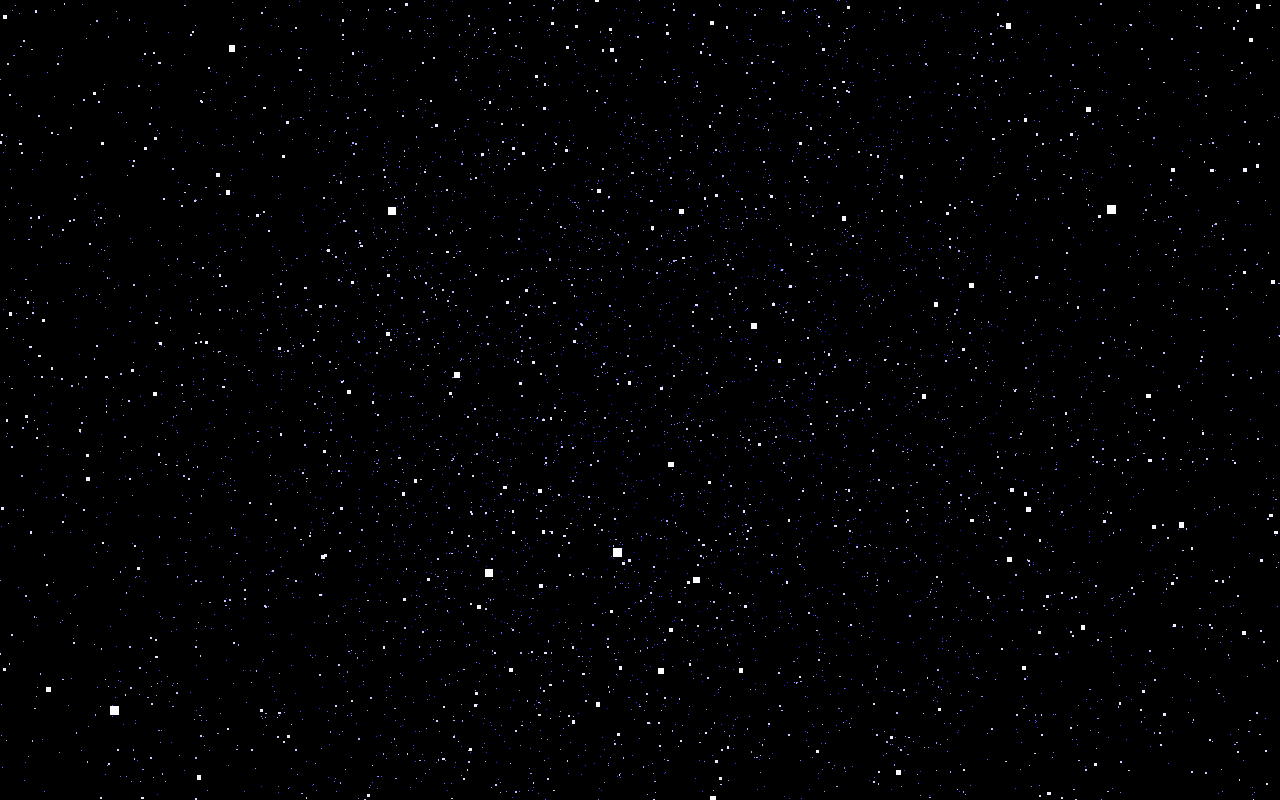
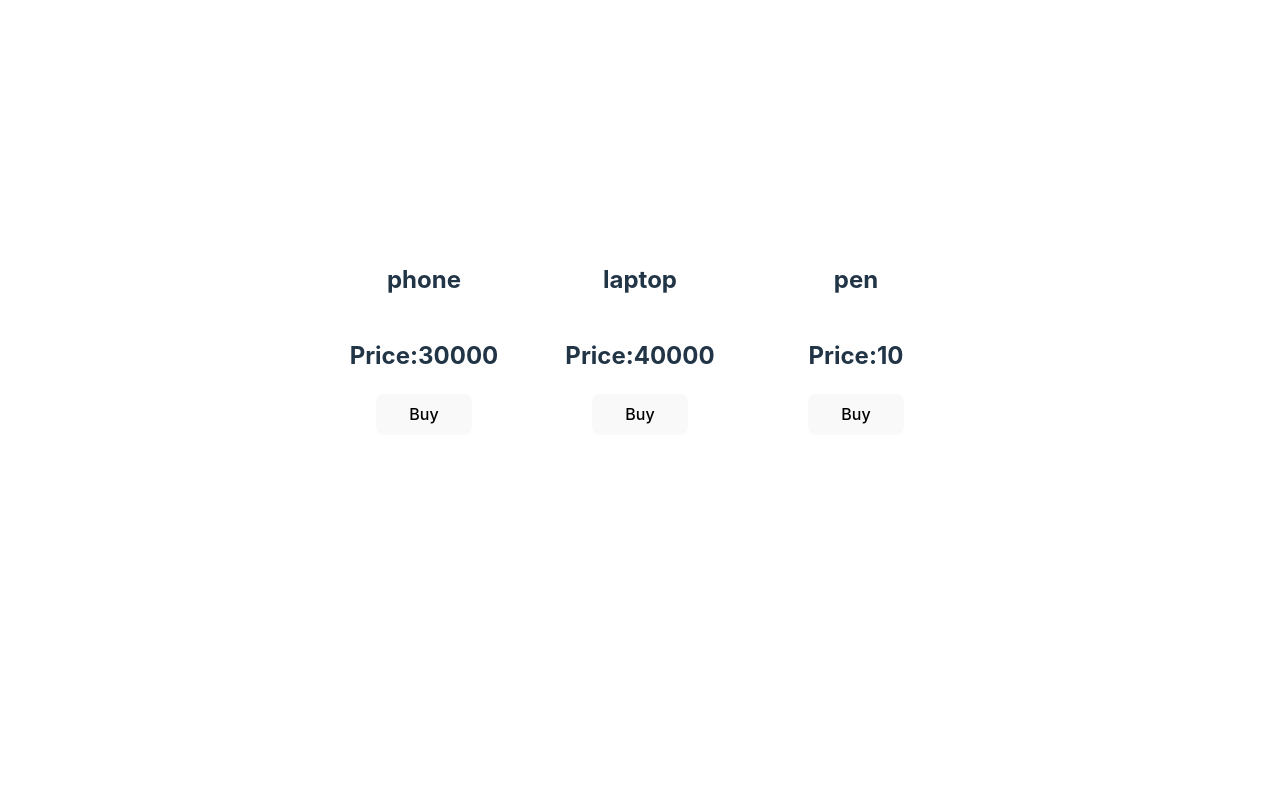
Before and after one commit to Shubh1127/REACT, a React (Vite) app in the folder react-app/: page / in a window 1280 px wide. Built offline with nearby package versions, Linux system fonts and the light colour scheme.

Commit message:
changes done

```diff
--- a/react-app/src/App.jsx
+++ b/react-app/src/App.jsx
@@ -1,14 +1,14 @@
-// import "./App.css"
+import "./App.css"
 import Title from "./title.jsx"
 import Space from './space.jsx'
+import product from "./product.jsx"
+import ProductTab from "./productTab.jsx"
 
 function App() {
   return (
     <div>
-      <Space/>
+      <ProductTab/>
     </div>
-
-
   )
 }
 
--- /dev/null
+++ b/react-app/src/product.css
@@ -0,0 +1,13 @@
+.Product{
+    border: 2px solid #fff;
+    display: flex;
+    flex-direction: column;
+    margin-bottom: 1rem;
+    height: 300px;
+    width: 15vw;
+    border-radius: 1rem;
+}
+.buy{
+    width: 50%;
+    margin: 0 auto;
+}
--- /dev/null
+++ b/react-app/src/product.jsx
@@ -0,0 +1,12 @@
+import "./product.css"
+function product({title,price,features}){
+    return (
+        <div className="Product">
+        <h2>{title}</h2>
+        <h2>Price:{price}</h2>
+
+        <button className="buy">Buy</button>
+        </div>
+    )
+}
+export default product;
--- /dev/null
+++ b/react-app/src/productTab.css
@@ -0,0 +1,4 @@
+.tab{
+    display: flex;
+    gap:20px;
+}
--- /dev/null
+++ b/react-app/src/productTab.jsx
@@ -0,0 +1,15 @@
+import Product from "./product";
+import "./productTab.css"
+
+function ProductTab(){
+    let options=[<li>fast</li>,<li>realiable</li>,<li>toyota</li>]
+    return (
+        <div className="tab">
+        <Product title="phone" price={30000} />
+        <Product title="laptop" price={40000} />
+        <Product title="pen" price={10} />
+
+        </div>
+    )
+}
+export default ProductTab;
--- a/react-app/src/title.jsx
+++ b/react-app/src/title.jsx
@@ -1,4 +1,4 @@
 function Title(){
-    return <h5>Richest Man in the world</h5>
+    return <h1>Richest Man in the world</h1>
   }
   export default Title
```
